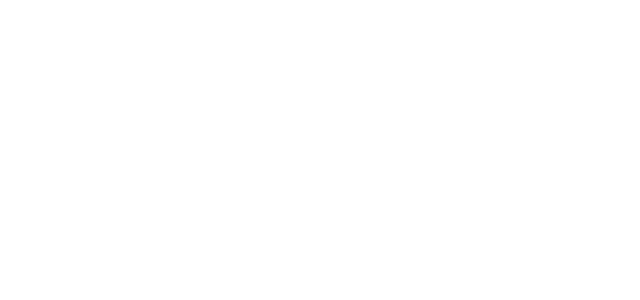
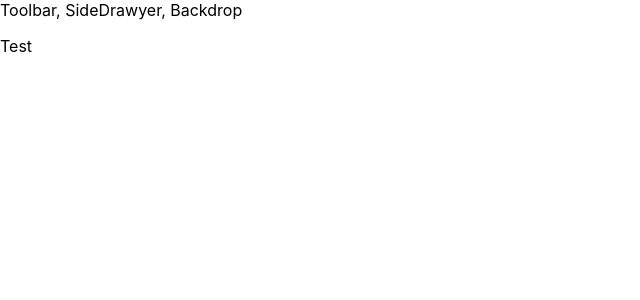
Before and after one commit to satsalou/react-burger-builder, a React (Create React App) app: page / in a window 1280 px wide. Shown: the top 300 px of the page, without its empty margins (0-640 px from the left). Built offline with nearby package versions, Linux system fonts and the light colour scheme.

Commit message:
feat(Layout) Create basic layout component which will include all the other components

```diff
--- a/src/App.js
+++ b/src/App.js
@@ -1,11 +1,15 @@
 import React, { Component } from 'react';
 import './App.css';
+
+import Layout from './components/Layout/Layout';
 
 class App extends Component {
   render() {
     return (
       <div className="App">
-
+        <Layout>
+          <p>Test</p>
+        </Layout>
       </div>
     );
   }
--- /dev/null
+++ b/src/components/Layout/Layout.js
@@ -0,0 +1,15 @@
+import React from 'react';
+
+import Aux from '../../hoc/Aux';
+import App from '../../App';
+
+const layout = (props) => (
+    <Aux>
+        <div>Toolbar, SideDrawyer, Backdrop</div>
+        <main>
+            {props.children}
+        </main>
+    </Aux>
+);
+
+export default layout;
```
